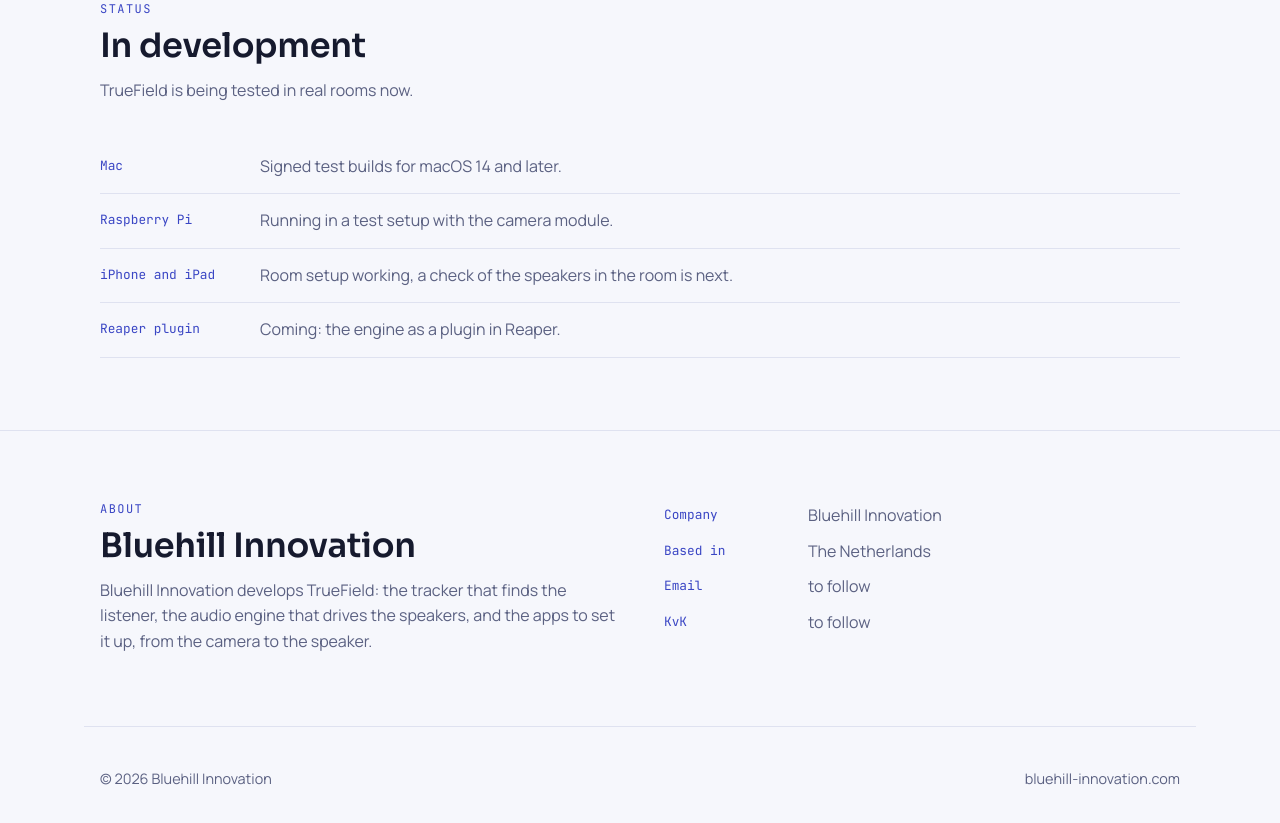
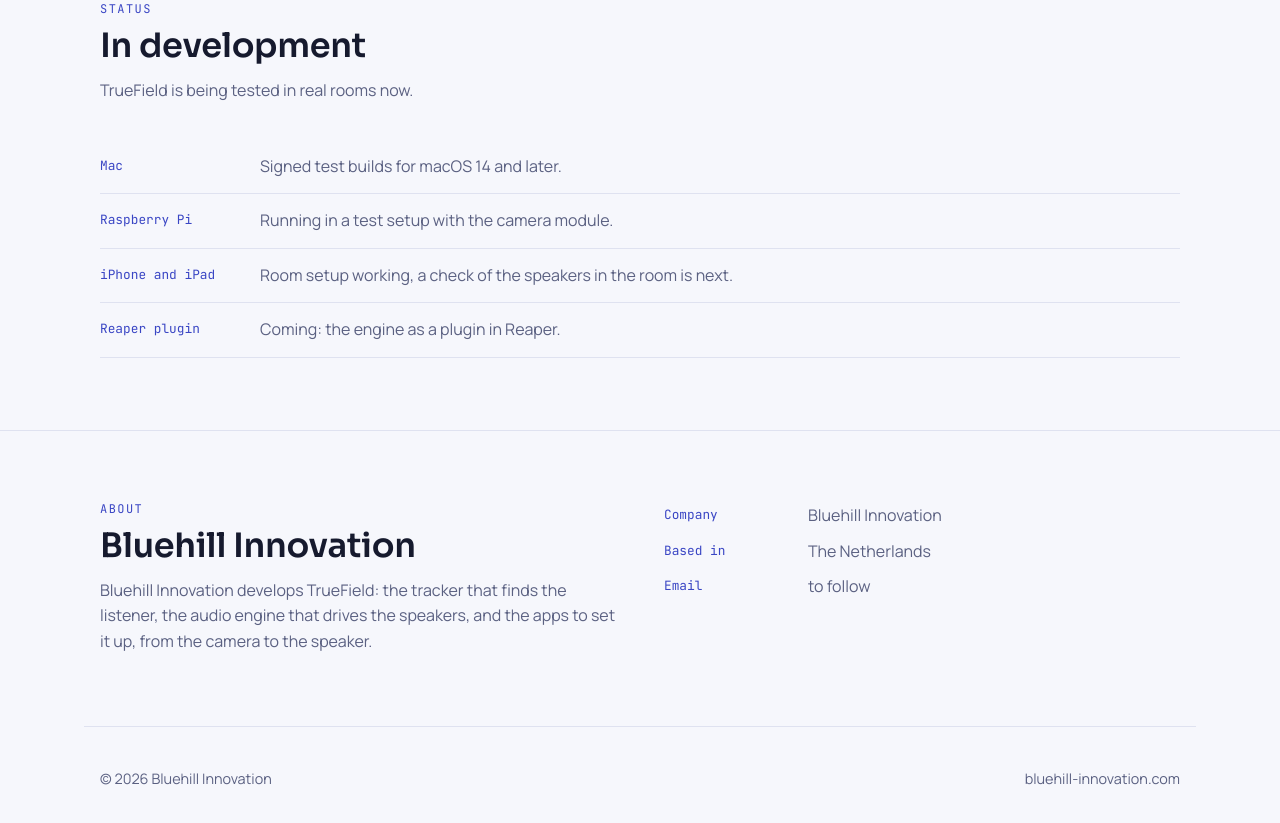
Before and after one commit to jvdh1978/truefield-site, a plain HTML site: page site/index.html in a window 1280 px wide. Shown: the part 2507-3330 px from the top of the page. Drawn offline with Linux system fonts and the light colour scheme.

Commit message:
Leave out the KvK row on About
Co-Authored-By: Claude Opus 5.5 <noreply@anthropic.com>
Claude-Session: https://claude.ai/code/session_01YBF4e6jWFjerCgbnLCCwXW

```diff
--- a/site/index.html
+++ b/site/index.html
@@ -248,7 +248,6 @@ footer .wrap { padding-block: 40px; color: var(--muted); font-size: 0.9rem; disp
     <dt>Company</dt><dd>Bluehill Innovation</dd>
     <dt>Based in</dt><dd>The Netherlands</dd>
     <dt>Email</dt><dd>to follow</dd>
-    <dt>KvK</dt><dd>to follow</dd>
   </dl>
 </div></section>
 
```
